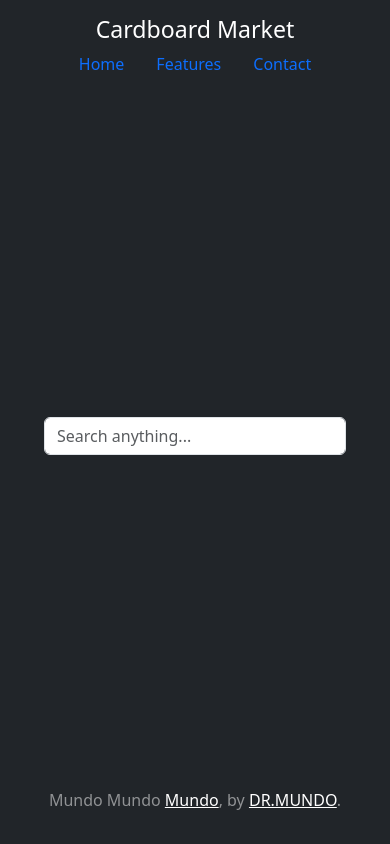
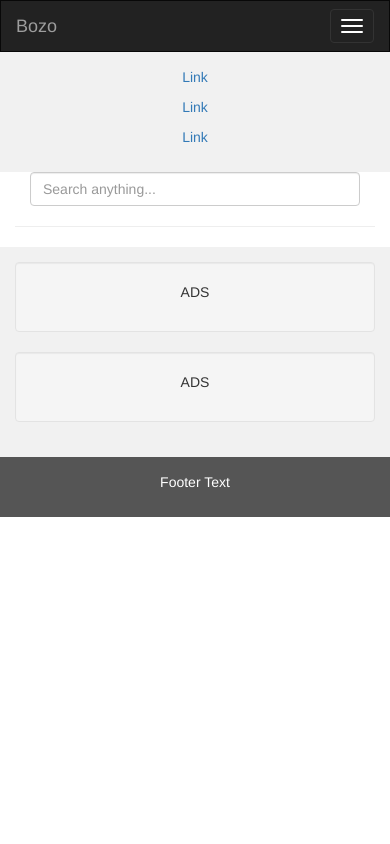
Before and after one commit to liangyon/cardboardShop, a Django app: page /carddatabase/ in a window 390 px wide. Run offline with Django 4.2, Linux system fonts and the light colour scheme; data that the repository does not hold is empty; some libraries are stand-ins or nearby versions.

Commit message:
fixed some things, added new template for homepage

```diff
--- a/cardboardshop/cardboardshop/settings.py
+++ b/cardboardshop/cardboardshop/settings.py
@@ -112,7 +112,7 @@ TIME_ZONE = 'America/New_York'
 
 USE_I18N = True
 
-USE_TZ = True
+USE_TZ = False
 
 
 # Static files (CSS, JavaScript, Images)
--- a/cardboardshop/carddatabase/shop_scrapers/shop_401_games.py
+++ b/cardboardshop/carddatabase/shop_scrapers/shop_401_games.py
@@ -15,8 +15,6 @@ def card_prices_401_helper(card_name, card_sets, card_edition=None):
                         .replace(',', '').replace('@', '').replace('/', '-')).replace('---', '-').replace('--', '-')
                      + "-" + sets['set_code'].replace(' ', '-')
                      + "-" + sets['set_rarity'].replace(' ', '-') + "-" + "1st-edition").replace('--', ''))
-
-    print(urls)
 
     results = []
 
@@ -67,5 +65,3 @@ def get_data(url, set_information):
             print('404 error: page not found')
         else:
             print('HTTP error:', e)
-    else:
-        print(response.content)
--- a/cardboardshop/carddatabase/shop_scrapers/shop_ac_games.py
+++ b/cardboardshop/carddatabase/shop_scrapers/shop_ac_games.py
@@ -28,7 +28,7 @@ def get_data(url, card_name):
             title = product.find('h4', class_={'name', 'small-12', 'medium-4'}).get_text()
             stock_price = product.find('span', class_={'name', 'small-12', 'medium-4'}).get_text()
             if card_name in title:
-                results.append(title + " " +stock_price.replace("\n", "").replace("\r", ""))
+                results.append(title + " " + stock_price.replace("\n", "").replace("\r", ""))
         return results
 
     except requests.exceptions.HTTPError as e:
@@ -36,5 +36,3 @@ def get_data(url, card_name):
             print('404 error: page not found')
         else:
             print('HTTP error:', e)
-    else:
-        print(response.content)
--- a/cardboardshop/carddatabase/templates/base.html
+++ b/cardboardshop/carddatabase/templates/base.html
@@ -1,68 +1,98 @@
 <!DOCTYPE html>
-<html lang="en" class="h-100">
-
+<html lang="en">
 <head>
-    {% load bootstrap5 %}
-    {% bootstrap_css %}
-    {% bootstrap_javascript %}
-    {% bootstrap_messages %}
+  <title>Bootstrap Example</title>
   <meta charset="utf-8">
   <meta name="viewport" content="width=device-width, initial-scale=1">
-    <meta name="description" content="">
-    <meta name="author" content="Mark Otto, Jacob Thornton, and Bootstrap contributors">
-    <meta name="generator" content="Hugo 0.84.0">
-    <title>Cardboard Market</title>
-
-    <link rel="canonical" href="https://getbootstrap.com/docs/5.0/examples/cover/">
-
-
+  <link rel="stylesheet" href="https://maxcdn.bootstrapcdn.com/bootstrap/3.4.1/css/bootstrap.min.css">
+  <script src="https://ajax.googleapis.com/ajax/libs/jquery/3.6.4/jquery.min.js"></script>
+  <script src="https://maxcdn.bootstrapcdn.com/bootstrap/3.4.1/js/bootstrap.min.js"></script>
   <style>
-      .bd-placeholder-img {
-        font-size: 1.125rem;
-        text-anchor: middle;
-        -webkit-user-select: none;
-        -moz-user-select: none;
-        user-select: none;
+    /* Remove the navbar's default margin-bottom and rounded borders */
+    .navbar {
+      margin-bottom: 0;
+      border-radius: 0;
     }
 
-      @media (min-width: 768px) {
-        .bd-placeholder-img-lg {
-          font-size: 3.5rem;
+    /* Set height of the grid so .sidenav can be 100% (adjust as needed) */
+    .row.content {height: 450px}
+
+    /* Set gray background color and 100% height */
+    .sidenav {
+      padding-top: 20px;
+      background-color: #f1f1f1;
+      height: 100%;
     }
+
+    /* Set black background color, white text and some padding */
+    footer {
+      background-color: #555;
+      color: white;
+      padding: 15px;
+    }
+
+    /* On small screens, set height to 'auto' for sidenav and grid */
+    @media screen and (max-width: 767px) {
+      .sidenav {
+        height: auto;
+        padding: 15px;
+      }
+      .row.content {height:auto;}
     }
   </style>
+</head>
+<body>
 
+<nav class="navbar navbar-inverse">
+  <div class="container-fluid">
+    <div class="navbar-header">
+      <button type="button" class="navbar-toggle" data-toggle="collapse" data-target="#myNavbar">
+        <span class="icon-bar"></span>
+        <span class="icon-bar"></span>
+        <span class="icon-bar"></span>
+      </button>
+      <a class="navbar-brand" href="/carddatabase">Bozo</a>
+    </div>
+    <div class="collapse navbar-collapse" id="myNavbar">
+      <ul class="nav navbar-nav">
+        <li class="active"><a href="#">Home</a></li>
+        <li><a href="#">About</a></li>
+        <li><a href="#">Projects</a></li>
+        <li><a href="#">Contact</a></li>
+      </ul>
+      <ul class="nav navbar-nav navbar-right">
+        <li><a href="#"><span class="glyphicon glyphicon-log-in"></span> Login</a></li>
+      </ul>
+    </div>
+  </div>
+</nav>
 
-    <!-- Custom styles for this template -->
-<!--  <link href="cover.css" rel="stylesheet">-->
-  </head>
-  <body class="d-flex h-100 text-center text-white bg-dark">
-
-  <div class="cover-container d-flex w-100 h-100 p-3 mx-auto flex-column">
-    <header class="mb-auto">
-      <div>
-        <h3 class="float-md-start mb-0">Cardboard Market</h3>
-        <nav class="nav nav-masthead justify-content-center float-md-end">
-          <a class="nav-link active" aria-current="page" href="#">Home</a>
-          <a class="nav-link" href="#">Features</a>
-          <a class="nav-link" href="#">Contact</a>
-        </nav>
+<div class="container-fluid text-center">
+  <div class="row content">
+    <div class="col-sm-2 sidenav">
+      <p><a href="#">Link</a></p>
+      <p><a href="#">Link</a></p>
+      <p><a href="#">Link</a></p>
     </div>
-    </header>
-
-    <main class="px-3">
+    <div class="col-sm-8 text-left">
         {% block base %}
         {% endblock base%}
-    </main>
-
-
-
-  <footer class="mt-auto text-white-50">
-    <p>Mundo Mundo <a  class="text-white">Mundo</a>, by <a  class="text-white">DR.MUNDO</a>.</p>
-  </footer>
+      <hr>
+    </div>
+    <div class="col-sm-2 sidenav">
+      <div class="well">
+        <p>ADS</p>
+      </div>
+      <div class="well">
+        <p>ADS</p>
+      </div>
+    </div>
+  </div>
 </div>
 
-
+<footer class="container-fluid text-center">
+  <p>Footer Text</p>
+</footer>
 
 </body>
 </html>
--- a/cardboardshop/carddatabase/views.py
+++ b/cardboardshop/carddatabase/views.py
@@ -2,7 +2,7 @@ from datetime import date
 import datetime
 
 from django.http import JsonResponse
-from django.shortcuts import get_object_or_404, render
+from django.shortcuts import get_object_or_404, render, redirect
 
 from .models import CardInfo
 from .shop_scrapers.shop_401_games import card_prices_401_helper
@@ -19,22 +19,23 @@ def index(request):
 
 def card_detail(request, sanitized_card_name):
     card = get_object_or_404(CardInfo, sanitized_name=sanitized_card_name)
+    update_records(request, card.id)
     return render(request, 'carddatabase/card_detail.html', {'card': card})
 
 
-def update_records(request):
-    if request.method == 'POST':
+def update_records(request, card_id=None):
+    if not card_id:
         card_id = request.POST.get('card_id')
-        card = CardInfo.objects.get(id=card_id)
-        if card.updated_date.date() != datetime.datetime.today().date():
-            card.updated_date = date.today()
+    card = CardInfo.objects.get(id=card_id)
+    if card.updated_date.date() != datetime.datetime.today().date():
+        card.updated_date = date.today()
 
-            card.card_prices[0]['401_games'] = card_prices_401_helper(card.name, card.card_sets)
-            card.card_prices[0]['AC_games'] = card_prices_ac_helper(card.name)
+        card.card_prices[0]['401_games'] = card_prices_401_helper(card.name, card.card_sets)
+        card.card_prices[0]['AC_games'] = card_prices_ac_helper(card.name)
 
-            card.save()
-            data = {'message': 'Last updated date has been updated.'}
-            return JsonResponse(data, status=200)
-        else:
-            data = {'message': 'Already updated today!!.'}
-            return JsonResponse(data, status=200)
+        card.save()
+        data = {'message': 'Last updated date has been updated.'}
+        return JsonResponse(data, status=200)
+    else:
+        data = {'message': 'Already updated today!!.'}
+        return JsonResponse(data, status=200)
```
Also changed, not shown: cardboardshop/carddatabase/templates/carddatabase/card_detail.html (+6 -28 lines), cardboardshop/carddatabase/templates/xdd.html (deleted, +0 -68 lines). Lines whose indentation alone changed are shown as unchanged.
